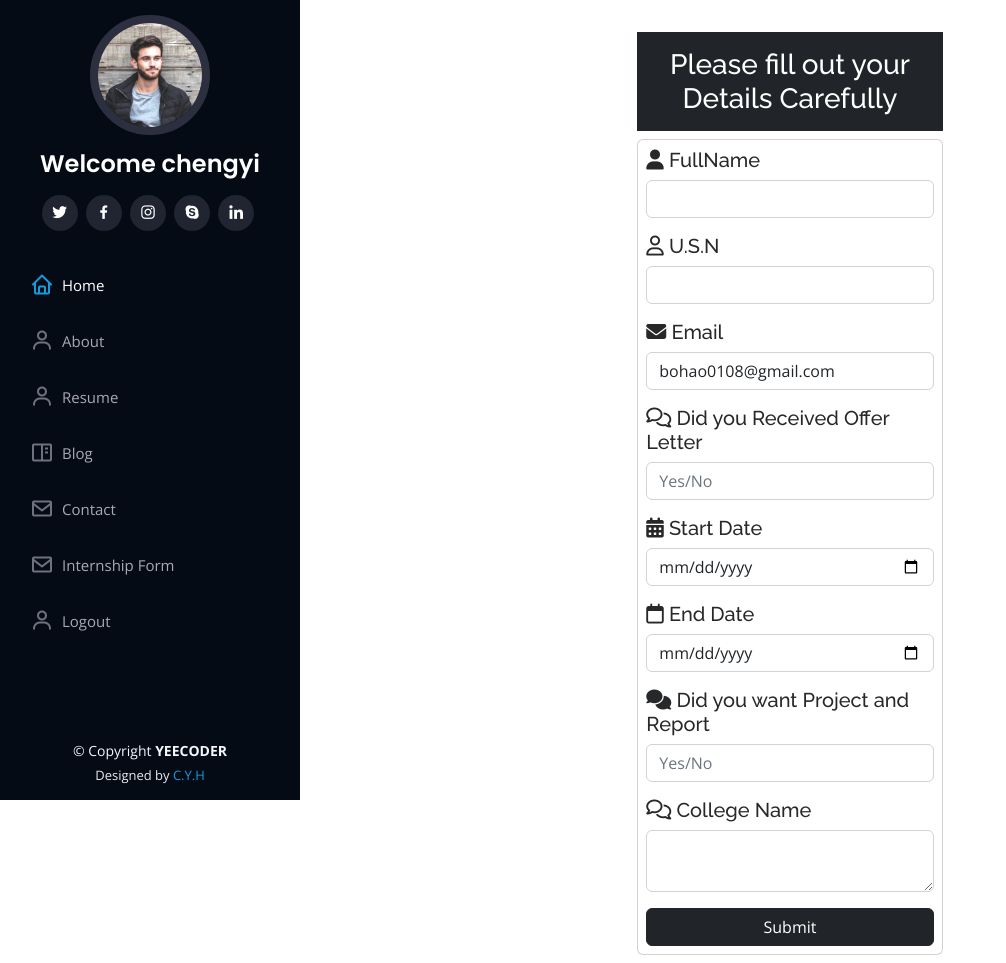
After one commit to jasper-CY/portfolio_dynamic, a Django app: page /internshipdetails in a window 1280 px wide. The commit adds this page. Shown: the whole page, without its empty margins (0-1006 px from the left). Run offline with Django 3.2, Linux system fonts and the light colour scheme; a user stored in the database is signed in; some libraries are stand-ins or nearby versions.

Commit message:
add resume/intern views/html/models

```diff
--- a/portfolio/urls.py
+++ b/portfolio/urls.py
@@ -5,5 +5,7 @@ urlpatterns = [
     path('', views.home, name='home'),
     path('about', views.about, name='about'),
     path('contact', views.contact, name='contact'),
+    path('resume', views.resume, name='resume'),
     path('blog', views.handleblog, name='handleblog'),
+    path('internshipdetails', views.internshipdetails, name='internshipdetails'),
 ]
--- a/portfolio/views.py
+++ b/portfolio/views.py
@@ -1,6 +1,6 @@
 from django.shortcuts import render,redirect
 from django.contrib import messages
-from portfolio.models import Contact,Blogs
+from portfolio.models import Contact,Blogs,Internship
 # Create your views here.
 def home(request):
     return render(request, 'home.html')
@@ -12,6 +12,46 @@ def handleblog(request):
 
 def about(request):
     return render(request, 'about.html')
+
+def resume(request):
+    return render(request, 'resume.html')
+def internshipdetails(request):
+
+    if not request.user.is_authenticated:
+        messages.warning(request,"Please login to access this page")
+        return redirect("/auth/login/")
+
+    if request.method=="POST":
+        fname = request.POST.get('name')
+        femail = request.POST.get('email')
+        fusn = request.POST.get('usn')
+        fcollege = request.POST.get('cname')
+        foffer = request.POST.get('offer')
+        fstartdate = request.POST.get('startdate')
+        fenddate = request.POST.get('enddate')
+        fprojreport = request.POST.get('projreport')
+
+        fname = fname.upper()
+        fusn = fusn.upper()
+        fcollege = fcollege.upper()
+        fprojreport = fprojreport.upper()
+        foffer = foffer.upper()
+
+
+
+        check1 = Internship.objects.filter(usn=fusn)
+        check2 = Internship.objects.filter(email=femail)
+
+        if check1 or check2:
+            messages.warning(request,"Your Details are Stored Aleardy")
+            return redirect("/internshipdetails")
+
+        query = Internship(fullname=fname, usn=fusn, email=femail, college_name=fcollege, offer_status=foffer,
+                           start_date=fstartdate, end_date=fenddate, proj_report=fprojreport)
+        query.save()
+        messages.success(request,"Form is Submitted Successful!")
+        return redirect('/internshipdetails')
+    return render(request, 'intern.html')
 
 def contact(request):
     if request.method=="POST":
--- a/templates/basic.html
+++ b/templates/basic.html
@@ -58,12 +58,15 @@
         <ul>
           <li><a href="/" class="nav-link scrollto active"><i class="bx bx-home"></i> <span>Home</span></a></li>
           <li><a href="/about" class="nav-link scrollto"><i class="bx bx-user"></i> <span>About</span></a></li>
+          <li><a href="/resume" class="nav-link scrollto"><i class="bx bx-user"></i> <span>Resume</span></a></li>
 
 
           <li><a href="/blog" class="nav-link scrollto"><i class="bx bx-book-content"></i> <span>Blog</span></a></li>
 
 
           <li><a href="/contact" class="nav-link scrollto"><i class="bx bx-envelope"></i> <span>Contact</span></a></li>
+
+          <li><a href="/internshipdetails" class="nav-link scrollto"><i class="bx bx-envelope"></i> <span>Internship Form</span></a></li>
 
 
           {% if not request.user.is_authenticated %}
@@ -98,7 +101,7 @@
   <footer id="footer">
     <div class="container">
       <div class="copyright">
-        &copy; Copyright <strong><span>iPortfolio</span></strong>
+        &copy; Copyright <strong><span>YEECODER</span></strong>
       </div>
       <div class="credits">
 
--- a/templates/handleblog.html
+++ b/templates/handleblog.html
@@ -17,7 +17,7 @@
 
           <div class="col-lg-4 col-md-6 icon-box " data-aos="fade-up">
             <div class="col-lg-4" data-aos="fade-right">
-                <img src="{{post.img.url}}" width="300" height="225" class="img-fluid" alt="no-image">
+                <img src="{{post.img.url}}" width="300" height="225" class="rounded float-start" alt="no-image" data-aos="fade-right">
             </div>
             <br>
             <div>
--- a/templates/home.html
+++ b/templates/home.html
@@ -3,7 +3,7 @@
 {% block hero %}
 <section id="hero" class="d-flex flex-column justify-content-center align-items-center">
     <div class="hero-container" data-aos="fade-in">
-      <h1>Alex Smith</h1>
+      <h1>JASPER(CHENGYI)</h1>
       <p>I'm <span class="typed" data-typed-items="Designer, Developer, Freelancer, Photographer"></span></p>
     </div>
 </section>
--- /dev/null
+++ b/templates/intern.html
@@ -0,0 +1,86 @@
+{% extends 'basic.html' %}
+{% block title %} Internship details {% endblock title %}
+{% block stylecss %}
+<link rel="stylesheet" href="https://cdnjs.cloudflare.com/ajax/libs/font-awesome/6.2.1/css/all.min.css"
+  integrity="sha512-MV7K8+y+gLIBoVD59lQIYicR65iaqukzvf/nwasF0nqhPay5w/9lJmVM2hMDcnK1OnMGCdVK+iQrJ7lzPJQd1w=="
+  crossorigin="anonymous" referrerpolicy="no-referrer" />
+{% endblock stylecss %}
+{% block body%}
+
+<div class="container mt-4 p-2">
+
+  <div class="row">
+
+    <div class="col-md-4"></div>
+
+
+    <div class="col-md-4">
+
+      <h3 class="text-white bg-dark text-center p-3">Please fill out your Details Carefully</h3>
+
+{% for message in messages %}
+      <div class="alert alert-{{message.tags}} alert-dismissible fade show" role="alert">
+        <strong>{{message}}</strong>
+        <button type="button" class="btn-close" data-bs-dismiss="alert" aria-label="Close"></button>
+      </div>
+{% endfor %}
+
+      <div class="card p-2">
+        <form action="/internshipdetails" method="post">{% csrf_token %}
+
+          <div class="form-group">
+            <h5><span><i class="fa-solid fa-user"></i> FullName</span></h5>
+            <input type="text" class="form-control mb-3" name="name" required/>
+          </div>
+
+            <div class="form-group">
+            <h5><span><i class="fa-regular fa-user"></i> U.S.N</span></h5>
+            <input type="text" class="form-control mb-3" name="usn" required/>
+          </div>
+
+          <div class="form-group">
+            <h5><span><i class="fa-solid fa-envelope"></i> Email</span></h5>
+            <input type="email" value="{{user.email}}" class="form-control mb-3" name="email" required/>
+          </div>
+
+            <div class="form-group">
+            <h5><span><i class="fa-regular fa-comments"></i> Did you Received Offer Letter</span></h5>
+            <input type="text" class="form-control mb-3" name="offer" placeholder="Yes/No" required/>
+          </div>
+
+            <div class="form-group">
+            <h5><span><i class="fa-solid fa-calendar-days"></i> Start Date</span></h5>
+            <input type="date" class="form-control mb-3" name="startdate" required/>
+          </div>
+
+            <div class="form-group">
+            <h5><span><i class="fa-regular fa-calendar"></i> End Date</span></h5>
+            <input type="date" class="form-control mb-3" name="enddate" required/>
+          </div>
+
+              <div class="form-group">
+            <h5><span><i class="fa-solid fa-comments"></i> Did you want Project and Report</span></h5>
+            <input type="text" class="form-control mb-3" name="projreport" placeholder="Yes/No" required/>
+          </div>
+
+          <div class="form-group">
+            <h5><span><i class="fa-regular fa-comments"></i> College Name</span></h5>
+              <textarea type="text" class="form-control mb-3" name="cname" required></textarea>
+          </div>
+
+          <div class="d-grid gap-2">
+            <button class="btn btn-dark" type="submit">Submit</button>
+          </div>
+
+      </div>
+
+      </form>
+    </div>
+
+
+
+    <div class="col-md-4"></div>
+  </div>
+</div>
+
+{% endblock body%}
```
Also changed, not shown: authapp/views.py (+8 -2 lines), portfolio/admin.py (+16 -0 lines), portfolio/models.py (+14 -0 lines), templates/resume.html (+69 -0 lines), db.sqlite3.
